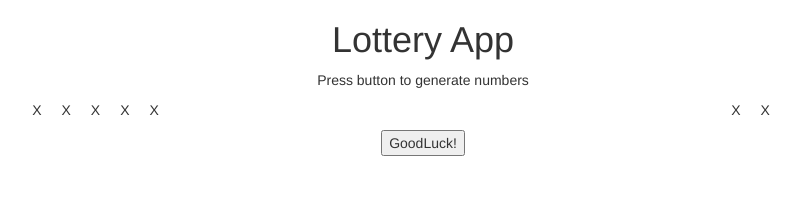
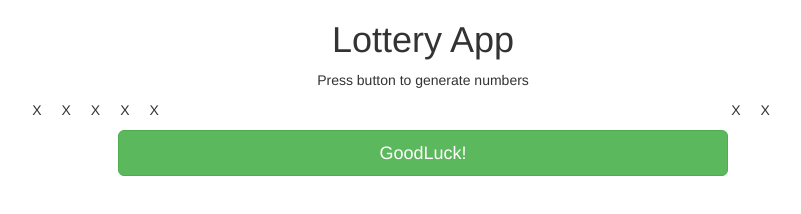
Before and after one commit to hksix/DigitalCrafts---Projects-JavaScript, a plain HTML site: page LotteryApp/index.html in a window 1280 px wide. Shown: the whole page, without its empty margins (217-1018 px from the left). Drawn offline with nearby package versions, Linux system fonts and the light colour scheme.

Commit message:
adding play button

```diff
--- a/LotteryApp/index.html
+++ b/LotteryApp/index.html
@@ -32,8 +32,8 @@
     </ul>
     </div>
     </div>
-    <div class=button>
-    <button data-button>GoodLuck!</button>
+    <div class="button col-md-6 col-md-offset-3">
+    <button class="button btn btn-success btn-lg btn-block" type="button" data-button>GoodLuck!</button>
     </div>
     <script src="main.js" charset="utf-8"></script>
 </body>
--- a/LotteryApp/styles.css
+++ b/LotteryApp/styles.css
@@ -20,9 +20,3 @@ header{
 .button{
     text-align: center;
 }
-
-@media (min-width: @grid-float-breakpoint) {
-    float: left;
-    width: percentage((@columns / @grid-columns));
-  }
-}
```
